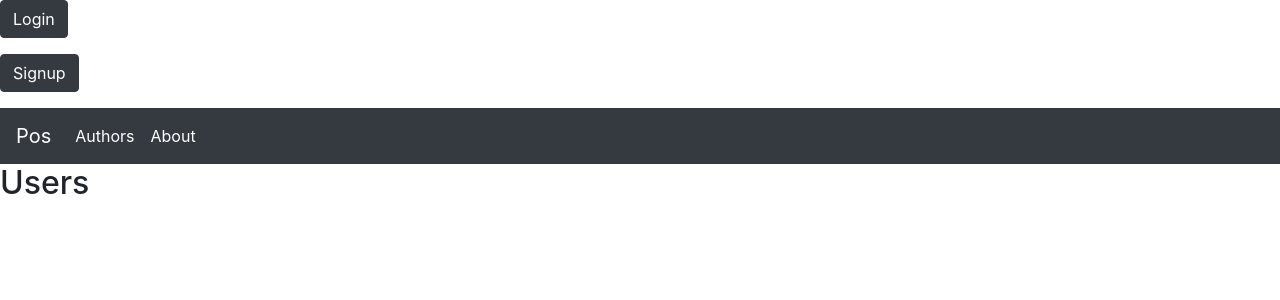
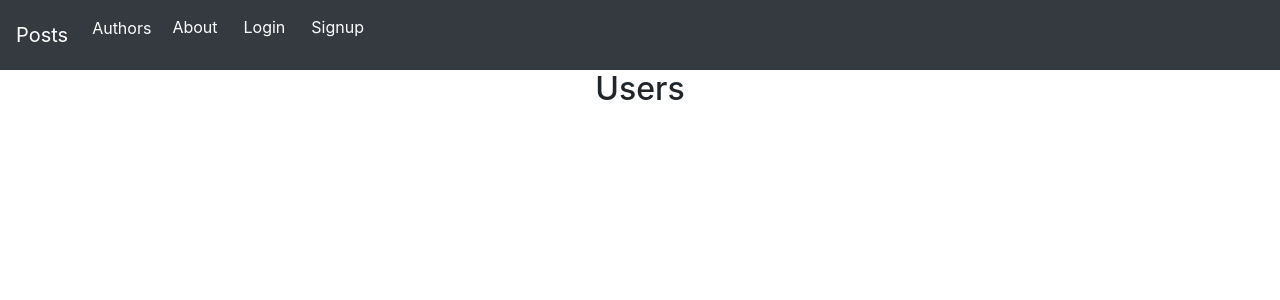
Before and after one commit to JokerOneK/MyBlog, a Django app: template WebBlog/accounts/templates/accounts/user_list.html in a window 1280 px wide. Shown: the top 300 px of the page. Run offline with Django 3.2, Linux system fonts and the light colour scheme; the template is opened without the code that fills it, so the values that code supplies are empty; some libraries are stand-ins or nearby versions.

Commit message:
Final version of Navbar Also added list on center

```diff
--- a/WebBlog/Blog/templates/Blog/about.html
+++ b/WebBlog/Blog/templates/Blog/about.html
@@ -2,7 +2,8 @@
 
 {% block content %}
 
-    <h1>About</h1>
+    <h1 align="center">About</h1>
+    <br>
 <h4>Blog created by Altay :)</h4>
 
 {% endblock %}
--- a/WebBlog/Blog/templates/Blog/detail_post.html
+++ b/WebBlog/Blog/templates/Blog/detail_post.html
@@ -1,11 +1,11 @@
 {% extends 'main.html' %}
 
 {% block content %}
-    <h1>{{ post.theme }}</h1>
-    <li>{{ post.post_text }}</li>
+    <h1 align="center">{{ post.theme }}</h1>
+    <p align="left">{{ post.post_text }}</p>
     <li>{{ post.pub_date }}</li>
     <li>Author: {{ post.author }}</li>
-
+    <br><br>
     <form action="{% url 'Blog:delete' pk=post.pk %}">
         <button type="submit" value="Confirm" class="btn btn-dark">Delete</button>
     </form>
--- a/WebBlog/accounts/templates/accounts/user_list.html
+++ b/WebBlog/accounts/templates/accounts/user_list.html
@@ -2,11 +2,11 @@
 
 {% block content %}
 
-    <h2>Users</h2>
+    <h2 align="center">Users</h2>
 
         <ul class="list-group">
         {% for User in user_list %}
-           <li class="list-group-item">{{ User.username }}</li>
+            <li class="list-group-item"><p align="center">{{ User.username }}</p></li>
         {% endfor %}
         </ul>
 
--- a/WebBlog/templates/main.html
+++ b/WebBlog/templates/main.html
@@ -4,44 +4,11 @@
         <meta charset="utf-8">
         <meta name="viewport" content="width=device-width, initial-scale=1, shrink-to-fit=no">
         <title>WebBlog</title>
-        <!--<link rel="stylesheet" type="text/css" href="{% static 'style.css' %}">-->
         <link rel="stylesheet" href="https://stackpath.bootstrapcdn.com/bootstrap/4.3.1/css/bootstrap.min.css" integrity="sha384-ggOyR0iXCbMQv3Xipma34MD+dH/1fQ784/j6cY/iJTQUOhcWr7x9JvoRxT2MZw1T" crossorigin="anonymous">
     </head>
     <body>
-                <div class="auth">
-                    {% if user.is_authenticated %}
-
-                    <li>User:{{user.get_username}}</li>
-
-
-                    <div class="child"><form class="logout-link" action="{% url 'accounts:logout' %}" method="post">
-
-                            {% csrf_token %}
-
-                            <button type="submit" class="btn btn-dark">Logout</button>
-                            </form>
-
-                    </div>
-                    {% else %}
-
-                    <div class="child">
-                        <form class="login link" action="{% url 'accounts:login' %}?next={{request.path}}">
-                            <button type="submit" class="btn btn-dark">
-                                Login
-                            </button>
-                        </form>
-                    </div>
-                    <div class="child">
-                        <form class="signup" action="{% url 'accounts:signup' %}?next={{request.path}}">
-                            <button type="submit" class="btn btn-dark">
-                                Signup
-                            </button>
-                        </form>
-                    </div>
-                    {% endif %}
-                </div>
     <nav class="navbar navbar-expand-lg navbar-dark  bg-dark ">
-        <a class="navbar-brand" href="{% url 'Blog:index' %}">Pos</a>
+        <a class="navbar-brand" href="{% url 'Blog:index' %}">Posts</a>
         <button class="navbar-toggler" type="button" data-toggle="collapse" data-target="#navbarNavDropdown" aria-controls="navbarNavDropdown" aria-expanded="false" aria-label="Toggle navigation">
         <span class="navbar-toggler-icon"></span>
         </button>
@@ -51,9 +18,43 @@
                     <a class="nav-item nav-link active" href="{% url 'accounts:users' %}">Authors</a>
                 </li>
                 <li class="nav-item">
-                    <a class="nav-item nav-link active" href="{% url 'Blog:about' %}">About</a>
+                    <form class="test" action="{% url 'Blog:about' %}">
+                        <button type="submit" class="btn btn-dark">
+                            About
+                        </button>
+                    </form>
                 </li>
+
+                {% if user.is_authenticated %}
+
+                <li>User:{{user.get_username}}</li>
+                <li>
+                    <form class="logout-link" action="{% url 'accounts:logout' %}" method="post">
+                        {% csrf_token %}
+                        <button type="submit" class="btn btn-dark">Logout</button>
+                    </form>
+                </li>
+
+                {% else %}
+
+                <li>
+                    <form class="login link" action="{% url 'accounts:login' %}?next={{request.path}}">
+                            <button type="submit" class="btn btn-dark">
+                                Login
+                            </button>
+                    </form>
+                </li>
+                <li>
+                    <form class="signup" action="{% url 'accounts:signup' %}?next={{request.path}}">
+                            <button type="submit" class="btn btn-dark">
+                                Signup
+                            </button>
+                    </form>
+                </li>
+
+                {% endif %}
             </ul>
+
         </div>
 	</nav>
         <div class="main">
```
Also changed, not shown: WebBlog/Blog/templates/Blog/index.html (+4 -3 lines), WebBlog/db.sqlite3.
